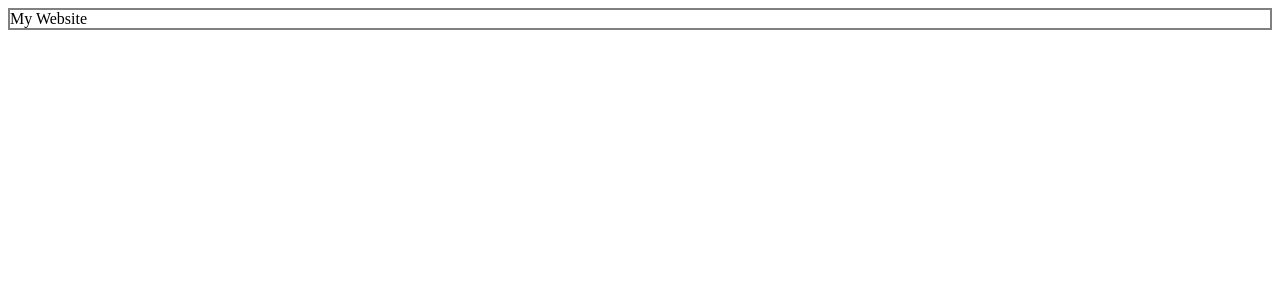
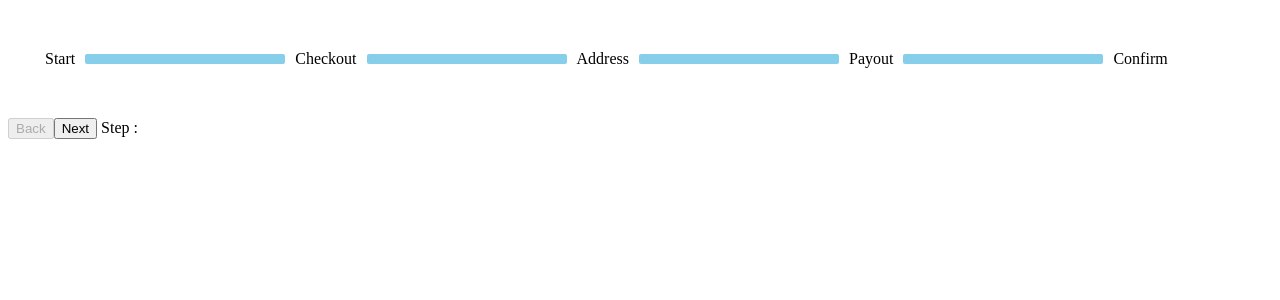
Before and after one commit to krishmk1009/Frontend_Practice_ReactJs, a React (Vite) app: page / in a window 1280 px wide. Shown: the top 300 px of the page. Built offline with nearby package versions, Linux system fonts and the light colour scheme.

Commit message:
progress bar

```diff
--- a/src/App.jsx
+++ b/src/App.jsx
@@ -13,6 +13,8 @@ import Comments from './components/Comments'
 import Todo from './components/Todo'
 import { accordion } from './constant/accordian'
 import Accor from './components/Accor'
+import Insertion from './components/Insertion'
+import ProgressBar from './components/ProgressBar'
 
 function App() {
   const [products, setProducts] = useState([])
@@ -46,7 +48,9 @@ function App() {
       {/* <FileExplorer explorer={explorer} />  */}
       {/* <Comments comments={nestedCommentsData} /> */}
       {/* <Todo /> */}
-      <Accor data={accordion} />
+      {/* <Accor data={accordion} />  */}
+      {/* <Insertion /> */}
+      <ProgressBar />
     </>
   )
 }
--- /dev/null
+++ b/src/components/Insertion.jsx
@@ -0,0 +1,65 @@
+import React, { useEffect, useState } from 'react';
+import './style.css';
+
+const Insertion = () => {
+    const [arr, setArray] = useState([21, 4, 97, 56, 15, 16]);
+    const [currentIndex, setCurrentIndex] = useState(1);
+    const [sortedArr, setSortedArr] = useState([])
+
+    useEffect(() => {
+
+        const temp = [...arr];
+
+        temp.sort((a, b) => a - b);
+        setSortedArr(temp)
+
+    })
+
+    const handleBack = () => {
+        if (currentIndex > 1) {
+            setCurrentIndex(currentIndex - 1);
+            setArray([...arr]);
+        }
+    };
+
+    const handleNext = () => {
+        if (currentIndex < arr.length) {
+            const currentElement = arr[currentIndex];
+            let j = currentIndex - 1;
+            while (j >= 0 && arr[j] > currentElement) {
+                arr[j + 1] = arr[j];
+                j--;
+            }
+            arr[j + 1] = currentElement;
+            setCurrentIndex(currentIndex + 1);
+            setArray([...arr]);
+        }
+    };
+
+    return (
+        <div>
+            <h1>Insertion Sort</h1>
+            <div className='insertion_container'>
+                {arr.map((element, index) => (
+                    <div
+                        key={index}
+                        className={ element === sortedArr[index] ? "element_green" : "element_normal"}
+                        style={{ height: element * 3 + 'px' }}
+                    >
+                        {element}
+                    </div>
+                ))}
+            </div>
+            <div>
+                <button onClick={handleBack} className='insertion_button'>
+                    Back
+                </button>
+                <button onClick={handleNext} className='insertion_button'>
+                    Next
+                </button>
+            </div>
+        </div>
+    );
+};
+
+export default Insertion;
--- /dev/null
+++ b/src/components/ProgressBar.jsx
@@ -0,0 +1,43 @@
+import React, { useState } from 'react';
+
+const obj = {
+    bar: ["Checkout", "Address", "Payout", "Confirm"]
+};
+
+const ProgressBar = () => {
+    const [currentIndex, setCurrentIndex] = useState(-1);
+
+    const handleNext = () => {
+        setCurrentIndex(currentIndex + 1);
+    };
+
+    const handleBack = () => {
+        setCurrentIndex(currentIndex - 1);
+    };
+
+    const isDisabledNext = currentIndex === obj.bar.length - 1;
+    const isDisabledBack = currentIndex === -1;
+
+    return (
+        <div>
+            <div style={{ width: "1200px", margin: "50px auto" }}>
+                <span style={{ margin: "0 5px", display: "inline-block" }}>Start </span>
+                {obj.bar.map((element, index) => (
+                    <>
+                        <span key={index} style={{ height: "10px", borderRadius: "2px", backgroundColor: currentIndex >= index ? "green " : "#87CEEB", display: "inline-block", width: "200px", margin: "0 5px" }}>
+                        </span>
+                        <span style={{ margin: "0 5px", display: "inline-block" }}>{element} </span>
+                    </>
+                ))}
+            </div>
+
+            <div>
+                <button onClick={handleBack} disabled={isDisabledBack}>Back</button>
+                <button onClick={handleNext} disabled={isDisabledNext}>Next</button>
+                <span> Step : {obj.bar[currentIndex]}</span>
+            </div>
+        </div>
+    );
+};
+
+export default ProgressBar;
--- a/src/components/style.css
+++ b/src/components/style.css
@@ -9,3 +9,41 @@
     display: flex;
     flex-direction: column;
 }
+
+.insertion_container{
+    background-color: black;
+    display: flex;
+    height: 500px;
+    padding: 10px;
+}
+.element_normal{
+
+    width: 70px;
+    padding: 8px;
+    margin: 0 20px;
+    background-color: burlywood;
+    font-size: 20px;
+    text-align: center;
+    align-items: center;
+}
+
+.insertion_button{
+    background-color: blueviolet;
+    color: white;
+    padding: 8px;
+    margin: 5px 10px;
+    font-size: 16px;
+}
+
+.element_green{
+
+
+    width: 70px;
+    padding: 8px;
+    margin: 0 20px;
+    background-color: green;
+    font-size: 20px;
+    text-align: center;
+    align-items: center;
+    color: white;
+}
```
